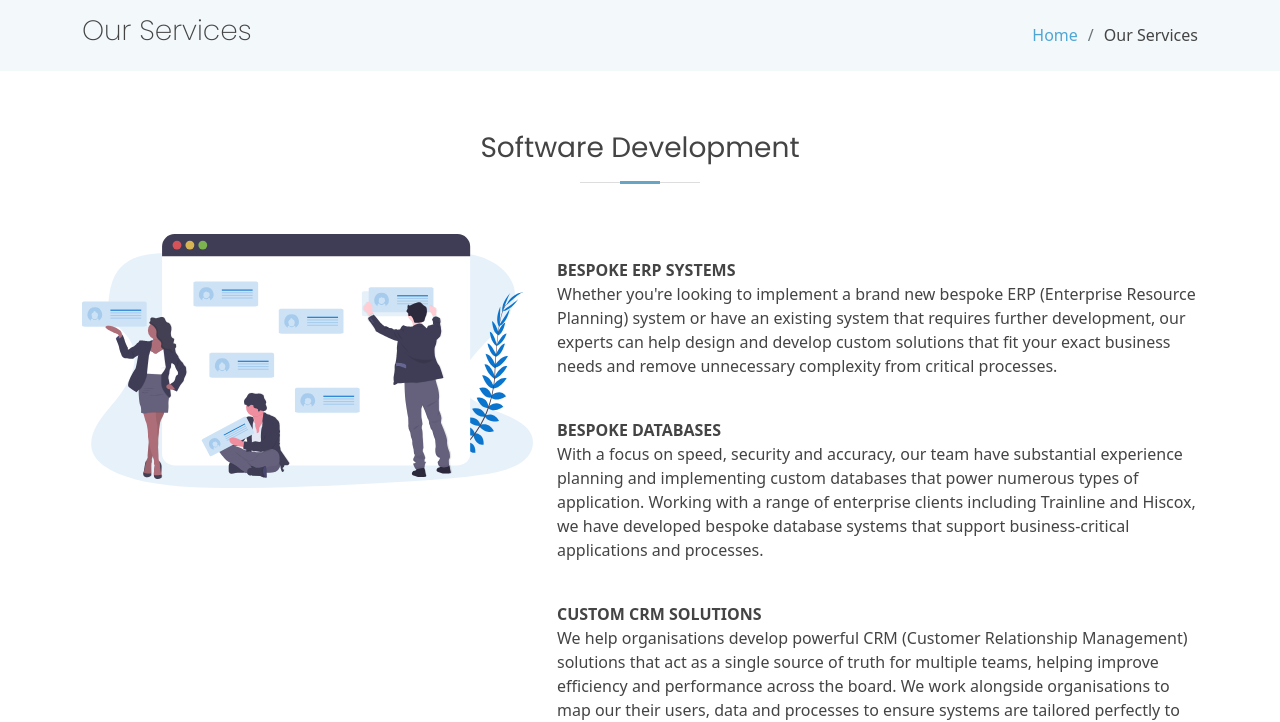
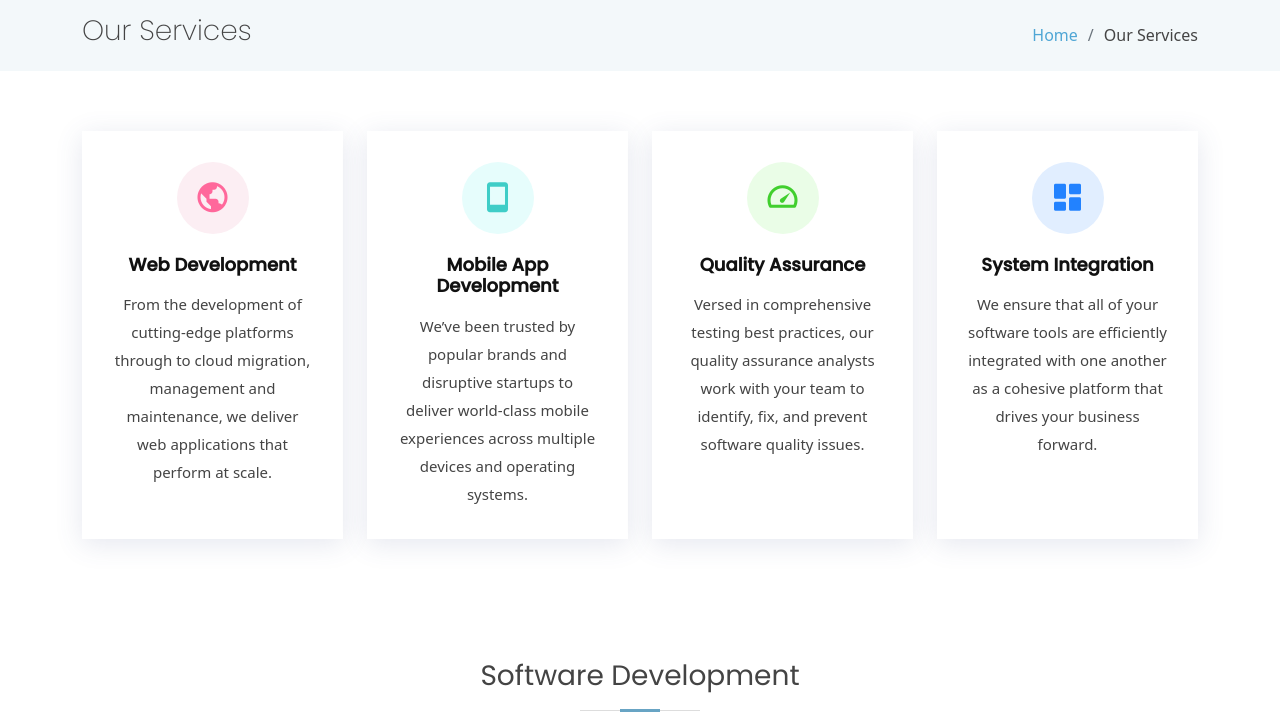
Before and after one commit to muchallen/keytrackz2, a plain HTML site: page services.html in a window 1280 px wide. Shown: the part 81-803 px from the top of the page. Drawn offline with nearby package versions, Linux system fonts and the light colour scheme.

Commit message:
new changes

```diff
--- a/services.html
+++ b/services.html
@@ -79,6 +79,51 @@
     </section><!-- End Our Services Section -->
 
     <!-- ======= Services Section ======= -->
+
+    <section class="services ">
+      <div class="container">
+        <div class="row">
+          <div class="col-md-3  d-flex align-items-stretch" data-aos="fade-up">
+            <div class="icon-box icon-box-pink">
+              <div class="icon"><i class="bx bx-world"></i></div>
+              <h4 class="title"><a href="">Web Development</a></h4>
+              <p class="description">From the development of cutting-edge platforms through to cloud migration, management and maintenance, we deliver web applications that perform at scale.
+              </p>
+
+            </div>
+          </div>
+
+          <div class="col-md-3  d-flex align-items-stretch" data-aos="fade-up" data-aos-delay="100">
+            <div class="icon-box icon-box-cyan">
+              <div class="icon"><i class="bx bx-mobile"></i></div>
+              <h4 class="title"><a href="">Mobile App Development</a></h4>
+              <p class="description">We’ve been trusted by popular brands and disruptive startups to deliver world-class mobile
+              experiences across multiple devices and operating systems.</p>
+
+            </div>
+          </div>
+
+          <div class="col-md-3  d-flex align-items-stretch" data-aos="fade-up" data-aos-delay="200">
+            <div class="icon-box icon-box-green">
+              <div class="icon"><i class="bx bx-tachometer"></i></div>
+              <h4 class="title"><a href="">Quality Assurance</a> </a></h4>
+              <p class="description">Versed in comprehensive testing best practices, our quality assurance analysts work with your team to identify, fix, and prevent software quality issues.
+</p>
+
+            </div>
+          </div>
+
+          <div class="col-md-3  d-flex align-items-stretch" data-aos="fade-up" data-aos-delay="200">
+            <div class="icon-box icon-box-blue">
+              <div class="icon"><i class="bx bxs-dashboard"></i></div>
+              <h4 class="title"><a href="">System Integration</a></h4>
+              <p class="description">We ensure that all of your software tools are efficiently integrated with one another as a cohesive platform that drives your business forward. </p>
+
+            </div>
+          </div>
+        </div>
+        </div>
+        </section>
 
     <section class="features">
       <div class="container">
```
Also changed, not shown: index.html (+5 -5 lines).
